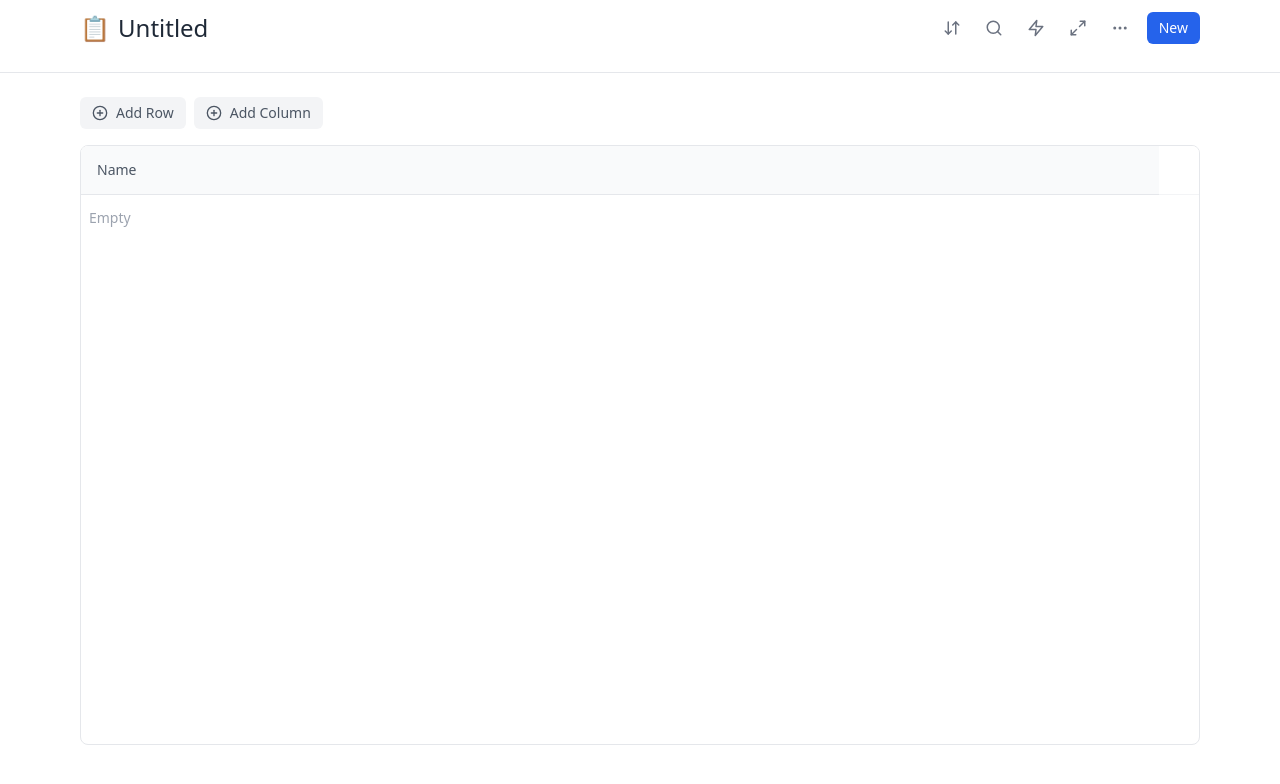
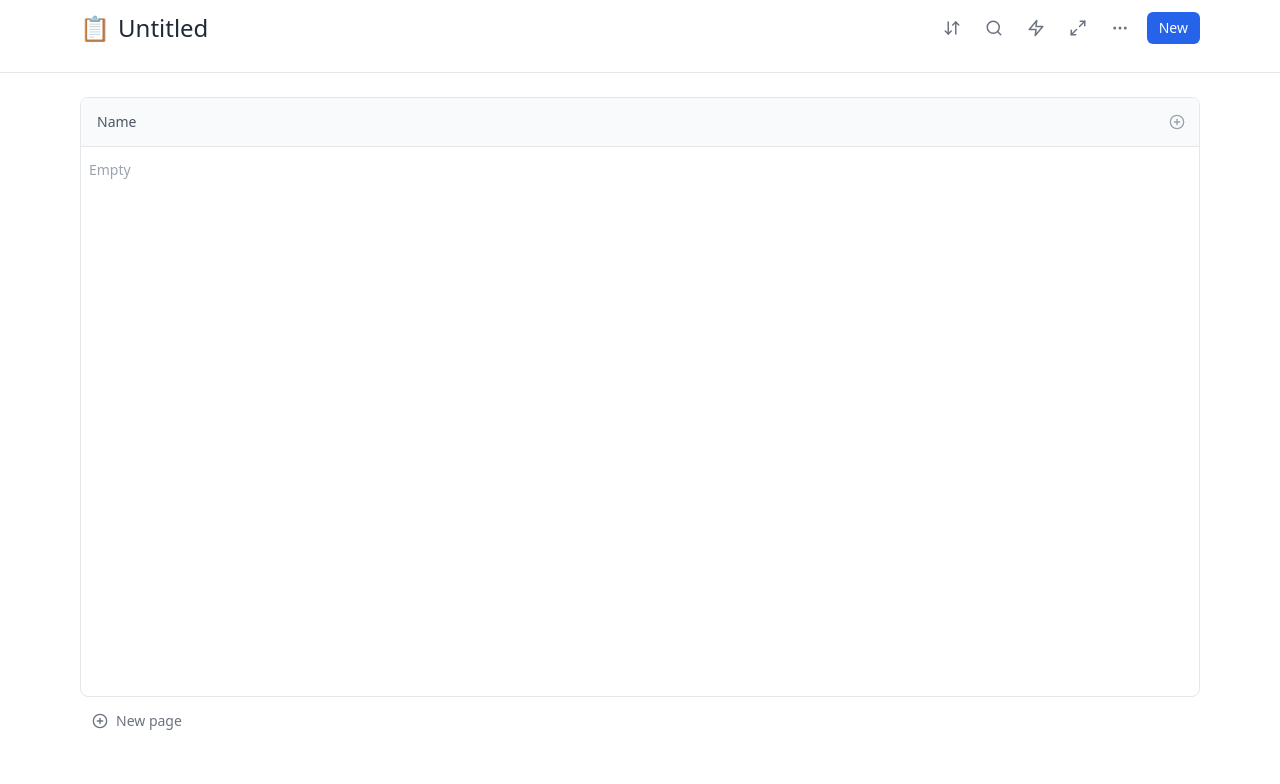
Before and after one commit to shimu527/KnowledgeDB, a React (Vite) app: page / in a window 1280 px wide. Shown: the top 784 px of the page. Built offline with nearby package versions, Linux system fonts and the light colour scheme.

Commit message:
更改记录: 	删除了原位置的添加行和添加列按钮，原位置在表格上方的按钮区域。 	将添加行按钮移动到表格下方，位置与“New page”按钮相邻。 	将添加列按钮移动到表格标题行的最右侧，保持功能不变。

```diff
--- a/src/App.tsx
+++ b/src/App.tsx
@@ -192,23 +192,6 @@ function App() {
       </div>
 
       <div className="max-w-[90%] mx-auto py-6 px-4">
-        <div className="mb-4 flex gap-2">
-          <button
-            onClick={addRow}
-            className="flex items-center gap-2 px-3 py-1.5 text-sm bg-gray-100 text-gray-600 rounded-md hover:bg-gray-200 transition-colors"
-          >
-            <PlusCircle size={16} />
-            Add Row
-          </button>
-          <button
-            onClick={addColumn}
-            className="flex items-center gap-2 px-3 py-1.5 text-sm bg-gray-100 text-gray-600 rounded-md hover:bg-gray-200 transition-colors"
-          >
-            <PlusCircle size={16} />
-            Add Column
-          </button>
-        </div>
-
         <div className="overflow-x-auto rounded-lg border border-gray-200 min-h-[600px]">
           <table className="w-full h-full border-collapse bg-white">
             <thead>
@@ -226,6 +209,14 @@ function App() {
                     />
                   </th>
                 ))}
+                <th className="border-b border-gray-200 p-2 w-10">
+                  <button
+                    onClick={addColumn}
+                    className="p-1.5 hover:bg-gray-100 rounded-md text-gray-400 hover:text-gray-600"
+                  >
+                    <PlusCircle size={16} />
+                  </button>
+                </th>
               </tr>
             </thead>
             <tbody>
@@ -255,6 +246,14 @@ function App() {
             </tbody>
           </table>
         </div>
+        {/* 在表格下方添加新建行按钮 */}
+        <button
+          onClick={addRow}
+          className="mt-2 flex items-center gap-2 px-3 py-1.5 text-sm text-gray-500 hover:bg-gray-100 rounded-md transition-colors w-full"
+        >
+          <PlusCircle size={16} />
+          <span>New page</span>
+        </button>
       </div>
     </div>
   );
```
